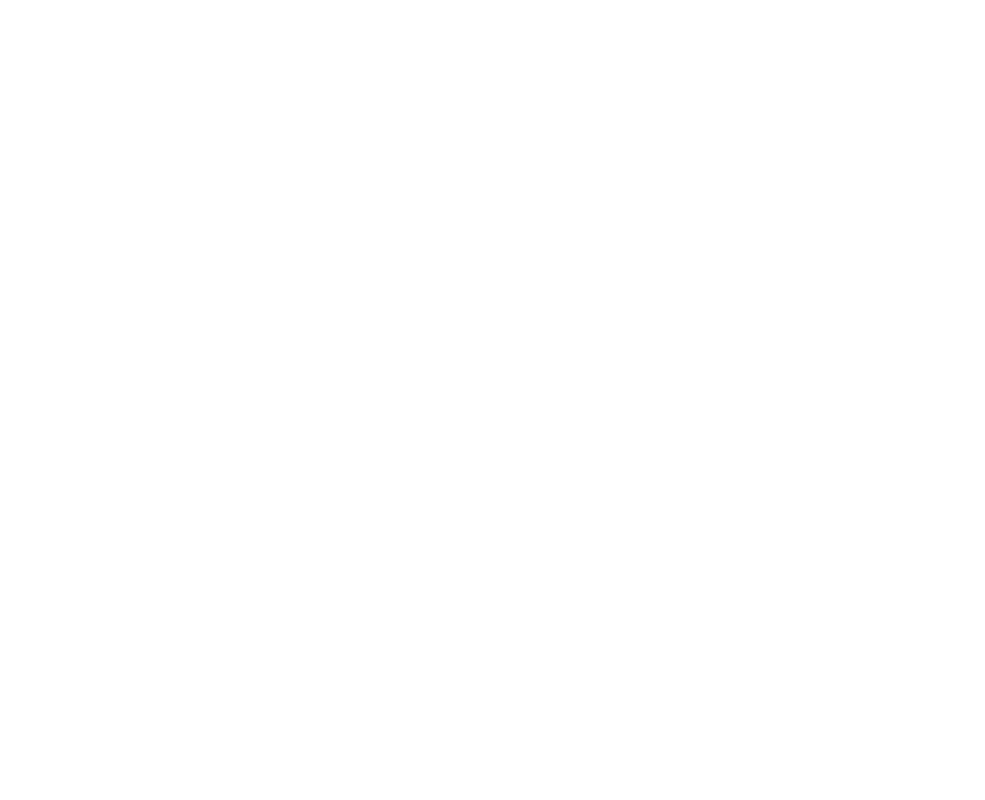
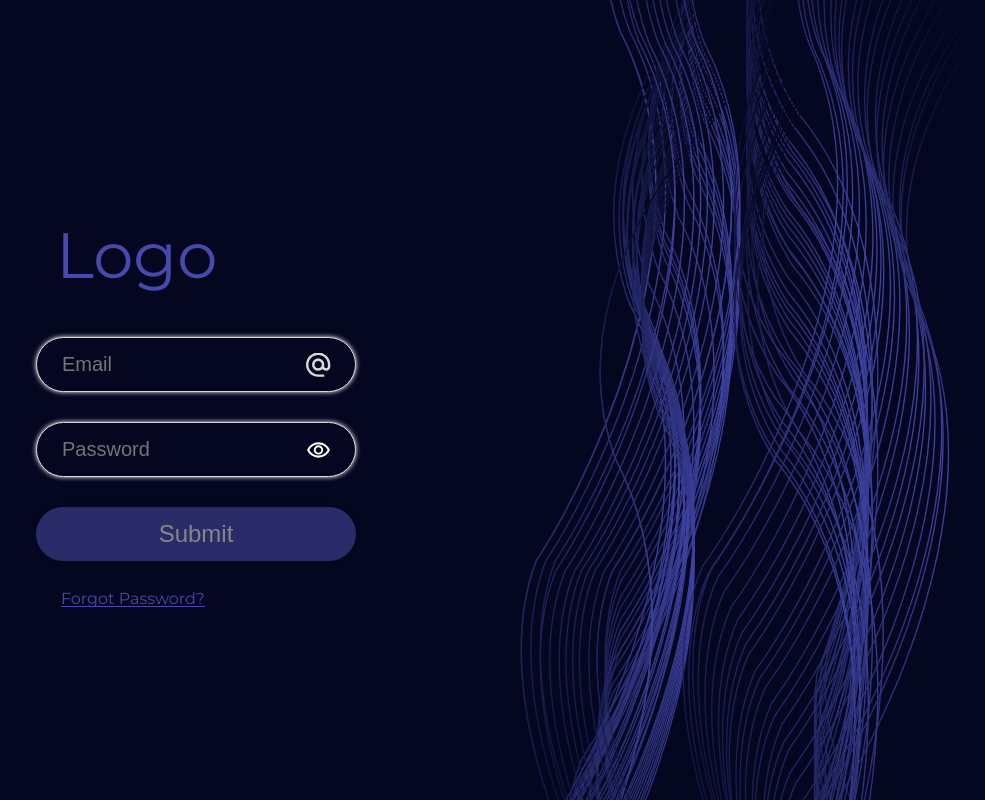
Before and after one commit to pelyp47/CRM, a React app: page /login/login-form in a window 1280 px wide. Before the commit this address had no page. Shown: the whole page, without its empty margins (124-1109 px from the left). Built offline with nearby package versions, Linux system fonts and the light colour scheme.

Commit message:
adding routes, transition between them, changing webpack configuration

```diff
--- a/package.json
+++ b/package.json
@@ -22,7 +22,8 @@
     "react-dom": "^18.2.0",
     "react-redux": "^8.0.5",
     "react-router": "^6.10.0",
-    "react-router-dom": "^6.10.0"
+    "react-router-dom": "^6.10.0",
+    "react-transition-group": "^4.4.5"
   },
   "devDependencies": {
     "@babel/core": "^7.21.4",
--- a/src/App.jsx
+++ b/src/App.jsx
@@ -1,12 +1,23 @@
-import React from "react";
+import React, {useEffect} from "react";
+import {useNavigate} from "react-router-dom";
 import routes from "./routes.jsx"
 import { BrowserRouter} from "react-router-dom";
 import "./assets/styles/global/reset.scss"
 import "./assets/styles/global/style.scss"
 
+const InitialRedirect = (props) => {
+    const navigate = useNavigate();
+    useEffect(() => {
+      navigate(props.to);
+    }, []);
+
+    return null;
+};
+
 const App = function(props) {
     return (
         <BrowserRouter>
+            <InitialRedirect to="/login/login-form" />
             {routes}
         </BrowserRouter>
     )
--- /dev/null
+++ b/src/components/layout/ForgotPasswordForm.jsx
@@ -0,0 +1,28 @@
+import React, {useState} from "react"
+import EmailSign from "../../assets/images/LogInPage/email_sign.svg"
+import PasswordOn from "../../assets/images/LogInPage/password_on.svg"
+import PasswordOff from "../../assets/images/LogInPage/password_off.svg"
+const ForgotPasswordForm = function(props) {
+    let [passwordVisibility, setPasswordVisibility] = useState(true)
+    let [password, setPassword] = useState("")
+    const passwordVisibilityChange = function(visibility) {
+        setPasswordVisibility(visibility)
+    }
+    return(<>
+    <form action="" className="log-in__form">
+        <label htmlFor="" className="log-in__input log-in__input_gmail">
+            <input type="text" name="" id="" placeholder="Email"/>
+            <img src={EmailSign}/>
+        </label>
+        <label htmlFor="" className="log-in__input log-in__input_password">
+            <input type={passwordVisibility?"text":"password"}name="" id="" placeholder="Password"/>
+            {passwordVisibility?
+            <img src={PasswordOn} alt="" onClick={()=>passwordVisibilityChange(false)}/> :
+            <img src={PasswordOff} alt="" onClick={()=>passwordVisibilityChange(true)}/> }
+        </label>
+        <input type="submit" name="" id="" className="log-in__submit-btn"/>
+    </form>
+    </>)
+}
+
+export default ForgotPasswordForm
--- /dev/null
+++ b/src/components/layout/LogInForm.jsx
@@ -0,0 +1,35 @@
+import React, {useState} from "react"
+import { Link } from "react-router-dom"
+import EmailSign from "../../assets/images/LogInPage/email_sign.svg"
+import PasswordOn from "../../assets/images/LogInPage/password_on.svg"
+import PasswordOff from "../../assets/images/LogInPage/password_off.svg"
+import "../../assets/styles/components/LogInPage.scss"
+
+const LogInForm = function(props) {
+    let [passwordVisibility, setPasswordVisibility] = useState(true)
+    let [password, setPassword] = useState("")
+    const passwordVisibilityChange = function(visibility) {
+        setPasswordVisibility(visibility)
+    }
+    return (<>
+    <form action="" className="log-in__form">
+        <label htmlFor="" className="log-in__input log-in__input_gmail">
+            <input type="text" name="" id="" placeholder="Email"/>
+            <img src={EmailSign}/>
+        </label>
+        <label htmlFor="" className="log-in__input log-in__input_password">
+            <input type={passwordVisibility?"text":"password"}name="" id="" placeholder="Password"/>
+            {passwordVisibility?
+            <img src={PasswordOn} alt="" onClick={()=>passwordVisibilityChange(false)}/> :
+            <img src={PasswordOff} alt="" onClick={()=>passwordVisibilityChange(true)}/> }
+        </label>
+        <input type="submit" name="" id="" className="log-in__submit-btn"/>
+    </form>
+    <div className="log-in__forgot-password">
+        <Link to="../login-forgot-password">Forgot Password?</Link>
+        <span></span>
+    </div>
+    </>)
+}
+
+export default LogInForm
--- a/src/components/pages/LogInPage.jsx
+++ b/src/components/pages/LogInPage.jsx
@@ -1,39 +1,17 @@
-import React, {useState} from "react"
+import React from "react"
 import Logo from "../common/Logo.jsx"
 import "../../assets/styles/components/LogInPage.scss"
-import EmailSign from "../../assets/images/LogInPage/email_sign.svg"
-import PasswordOn from "../../assets/images/LogInPage/password_on.svg"
-import PasswordOff from "../../assets/images/LogInPage/password_off.svg"
 import Bgi from "../../assets/images/LogInPage/bgi_log_in.svg"
+import { Outlet } from "react-router"
 
 const LogInPage = function(props) {
-    let [passwordVisibility, setPasswordVisibility] = useState(true)
-    let [password, setPassword] = useState("")
-    const passwordVisibilityChange = function(visibility) {
-        setPasswordVisibility(visibility)
-    }
+
     return (
         <>
         <main className="log-in">
             <div className="log-in__wrapper log-in__wrapper_left">
                 <Logo/>
-                <form action="" className="log-in__form">
-                    <label htmlFor="" className="log-in__input log-in__input_gmail">
-                        <input type="text" name="" id="" placeholder="Email"/>
-                        <img src={EmailSign}/>
-                    </label>
-                    <label htmlFor="" className="log-in__input log-in__input_password">
-                        <input type={passwordVisibility?"text":"password"}name="" id="" placeholder="Password"/>
-                        {passwordVisibility?
-                        <img src={PasswordOn} alt="" onClick={()=>passwordVisibilityChange(false)}/> :
-                        <img src={PasswordOff} alt="" onClick={()=>passwordVisibilityChange(true)}/> }
-                    </label>
-                    <input type="submit" name="" id="" className="log-in__submit-btn"/>
-                </form>
-                <div className="log-in__forgot-password">
-                    <a href="">Forgot Password?</a>
-                    <span></span>
-                </div>
+                <Outlet/>
             </div>
             <div className="log-in__wrapper log-in__wrapper_right">
                 <img src={Bgi} alt="" />
--- a/src/routes.jsx
+++ b/src/routes.jsx
@@ -1,11 +1,20 @@
 import React from "react"
 import { Routes, Route} from "react-router-dom"
 import LogInPage from "./components/pages/LogInPage.jsx"
+import LogInForm from "./components/layout/LogInForm.jsx"
+import ForgotPasswordForm from "./components/layout/ForgotPasswordForm.jsx"
+import { CSSTransition, TransitionGroup } from "react-transition-group"
 
 const routes =
-    <Routes>
-        <Route exact path="/" Component ={LogInPage}/>
-    </Routes>
+    <TransitionGroup>
+        <Routes>
+            <Route exact path="/login" Component ={LogInPage}>
+                <Route path="login-form" Component={LogInForm}/>
+                <Route path="login-forgot-password" Component={ForgotPasswordForm}/>
+            </Route>
+        </Routes>
+    </TransitionGroup>
+
 
 
 export default routes
--- a/webpack.config.js
+++ b/webpack.config.js
@@ -5,7 +5,8 @@
     entry: "./src/index.js",
     output: {
         filename: "bundle.js",
-        path: path.resolve(__dirname, "dist")
+        path: path.resolve(__dirname, "dist"),
+        publicPath: '/',
     },
     module: {
         rules: [
@@ -51,6 +52,9 @@
     devServer: {
         static: './dist',
         port: 3000,
-        hot: true
+        hot: true,
+        historyApiFallback: {
+          index: '/index.html',
+        }
     }
 }
```
Also changed, not shown: 1 other file (tests, documents, lock files or other folders).
